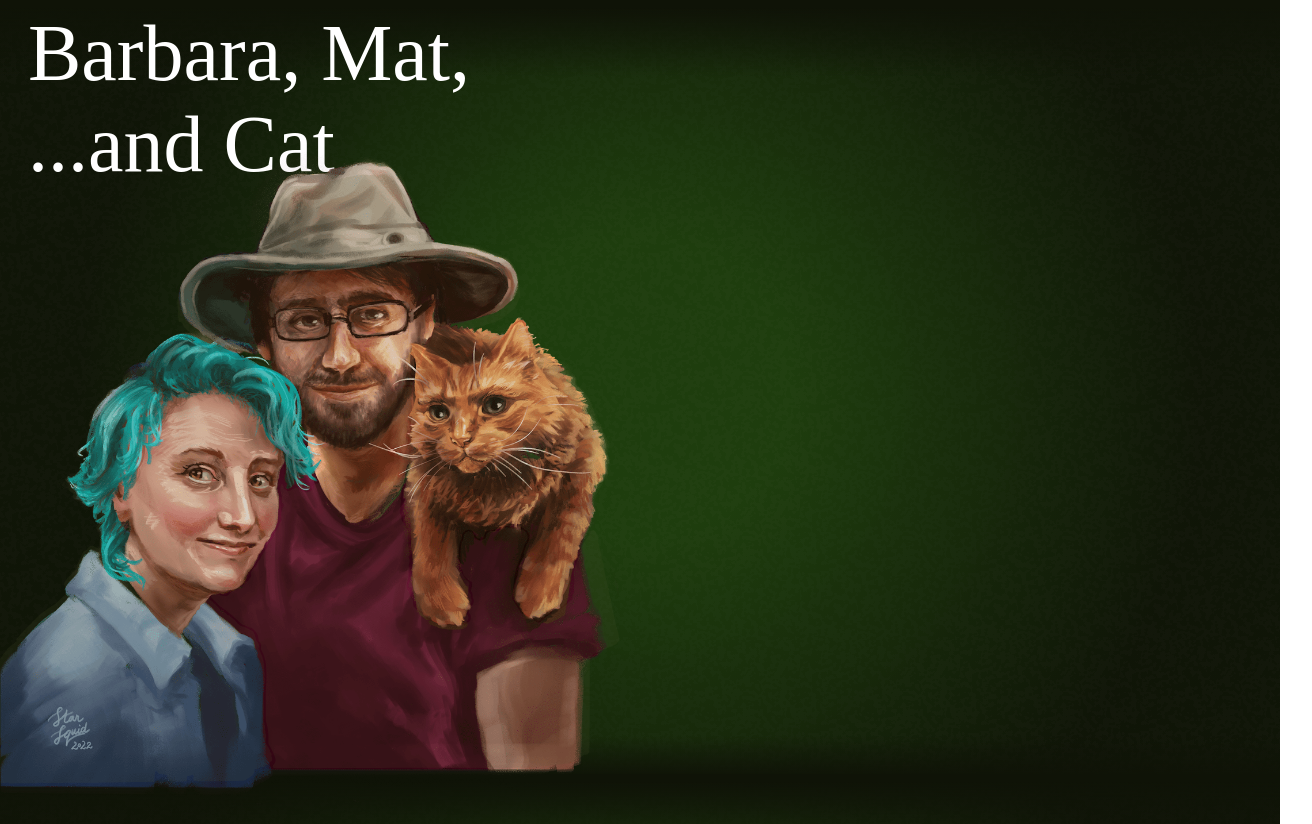
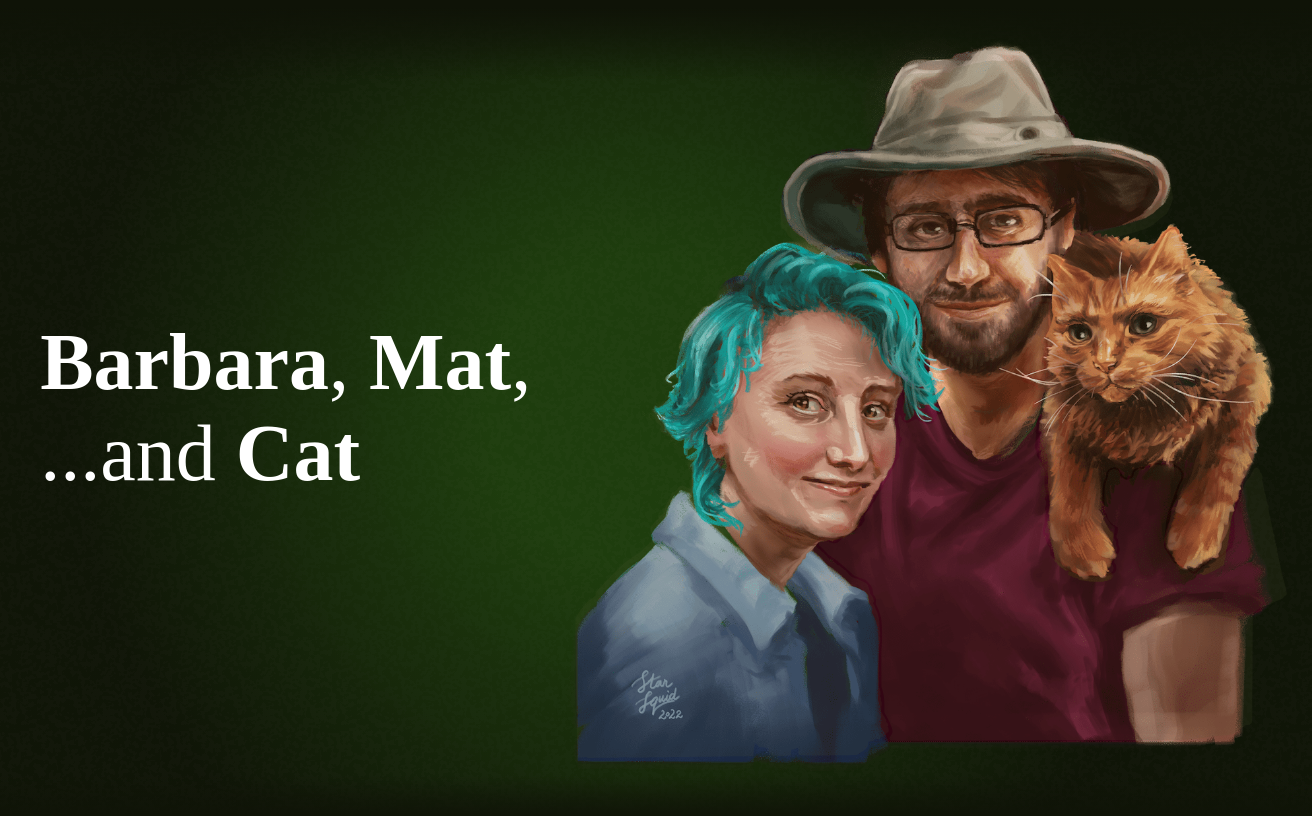
Before and after one commit to Star-Squid/mb-malta-staging, a Gatsby site: page / in a window 1280 px wide. Shown: the whole page, 1312 px wide, since content can reach past the window. Built offline with nearby package versions, Linux system fonts and the light colour scheme; Gatsby itself is replaced by a stand-in of ours; a web font is replaced by a local one.

Commit message:
about to mess with icons

```diff
--- a/src/pages/index.js
+++ b/src/pages/index.js
@@ -4,7 +4,7 @@
 
 const IndexPage = () => {
   return (
-    <main styleName="container w-full h-full">
+    <div className="container w-full h-full">
       <div styleName="title">
         <div styleName="words">
           <a href="https://star-squid.github.io/">&nbsp;Barbara</a>,&nbsp;
@@ -18,7 +18,7 @@
       {/* <img src="../assets/mbandc.png" alt="yay"></img>
     <img src={grain} alt="nope"></img> */}
 
-      <div id="image-group" className="image-group">
+      <div className="image-group">
         <img src={Hero} alt="Portrait of Barbara, Mat, and Cat" />
 
         <svg
@@ -904,7 +904,7 @@
           </g>
         </svg>
       </div>
-    </main>
+    </div>
   );
 };
 
--- a/src/styles/404.scss
+++ b/src/styles/404.scss
@@ -1,14 +1,14 @@
 @import "./barbara-vars";
-@import "./boxsizing";
+@import "./reset";
 
 
 
   body {
     height: 100vh;
     width: 100vw;
-    font-family: $base-fontfamily;
+    font-family: $base-font;
     color: $white;
-    font-size: $medium-fontsize;
+    font-size: $base-fontsize;
     text-align: justify;
     text-justify: inter-word;
     width: 100vw;
@@ -32,7 +32,7 @@
   }
 
   a {
-    color: $blue;
+    color: $accent;
     font-weight: bolder;
     transition: all 0.2s ease-in-out;
   }
@@ -45,7 +45,7 @@
   h1 {
     font-family: "Unica One", cursive;
     color: $white;
-    font-size: calc($medium-fontsize + 8vmin);
+    font-size: calc($base-fontsize + 8vmin);
     margin: 0px;
     padding: 0px 0px 10px 0px;
     font-weight: 800;
@@ -54,7 +54,7 @@
 
   h2 {
     font-family: "Unica One", cursive;
-    font-size: calc($medium-fontsize + 3vmin);
+    font-size: calc($base-fontsize + 3vmin);
     margin: 0px;
     padding: 0px;
     color: $almostwhite;
--- a/src/styles/_barbara-vars.scss
+++ b/src/styles/_barbara-vars.scss
@@ -1,9 +1,9 @@
   @import url('https://fonts.googleapis.com/css2?family=PT+Sans:ital,wght@0,400;0,700;1,400;1,700&family=Unica+One&display=swap');
 
 
-    $medium-fontsize: clamp(1rem, 2vmin, 2rem);
+    $base-fontsize: clamp(1rem, 2vmin, 2rem);
 
-    $base-fontfamily: "PT Sans", sans-serif;
+    $base-font: "PT Sans", sans-serif;
     $fancy-fontfamily: "Unica One", cursive;
 
     $background-img: url("../assets/keyboard.webp");
@@ -24,3 +24,6 @@
 
     $scrollbar-bg: #212121;
     $scrollthumb-bg: #cccccc;
+
+    $link: $accent;
+    $link-hover: $almostwhite;
--- a/src/styles/_entry-vars.scss
+++ b/src/styles/_entry-vars.scss
@@ -1,9 +1,9 @@
 @import url("https://fonts.googleapis.com/css2?family=Mr+Bedfort&display=swap");
 
-$medium-fontsize: clamp(1rem, 2vmin, 2rem);
+$base-fontsize: clamp(1rem, 2vmin, 2rem);
 $header-fontsize: clamp(3rem, 11vmin, 5rem);
 
-$base-fontfamily: "PT Sans", sans-serif;
+$base-font: "PT Sans", sans-serif;
 $fancy-fontfamily: "Mr Bedfort", cursive;
 
 $background-stack: linear-gradient(
@@ -19,12 +19,16 @@
 $transparent: rgba(1, 1, 1, 0);
 $white: #ffffff;
 $almostwhite: #cccccc;
-
 $black: #1c1618;
 $dark: #212121;
 $halfdark: #212121e1;
 $medium: #3e3e3e;
 $halfmedium: #3e3e3ecc;
 
-$scrollbar-bg: #212121;
-$scrollthumb-bg: #cccccc;
+$accent: #b9bf4d;
+
+$scrollbar-bg: $dark;
+$scrollthumb-bg: $medium;
+
+$link: $white;
+$link-hover: $accent;
--- a/src/styles/_link.scss
+++ b/src/styles/_link.scss
@@ -1,9 +1,20 @@
+
+  @mixin link($link, $link-hover) {
     a {
         text-decoration: none;
-    color: #fff;
+        color: $link;
+        font-weight: bold;
+        transition: all 0.2s ease-in-out;
       }
 
       a:hover,
       a:active {
-    color: #b9bf4d;
+        color: $link-hover;
       }
+
+      a:focus{
+        color: $link-hover;
+        border: dashed transparentize($link, 0.2) thin;
+      }
+
+  }
--- a/src/styles/_scrollbar.scss
+++ b/src/styles/_scrollbar.scss
@@ -1,5 +1,6 @@
 
-body{
+  @mixin scrollbar($scrollthumb-bg, $scrollbar-bg) {
+    body{
     scrollbar-width: thin;
     scrollbar-color: $scrollthumb-bg $scrollbar-bg;
 }
@@ -14,3 +15,4 @@
     border-radius: 6px;
     border: 3px solid $scrollbar-bg;
   }
+}
--- a/src/styles/barbara-main.scss
+++ b/src/styles/barbara-main.scss
@@ -1,53 +1,28 @@
 @import "./barbara-vars";
-@import "./boxsizing";
+@import "./reset";
 @import "./scrollbar";
+@import "./link";
+@import "./animations";
 
+@include link($link, $link-hover);
+@include scrollbar($scrollthumb-bg, $scrollbar-bg);
 
   body {
     height: 100vh;
     width: 100vw;
-    font-family: $base-fontfamily;
+    font-family: $base-font;
     color: $white;
-    font-size: $medium-fontsize;
+    font-size: $base-fontsize;
     text-align: justify;
     text-justify: inter-word;
-    width: 100vw;
-    height: 100vh;
     background-color: $dark;
-    // scrollbar-width: thin;
-    // scrollbar-color: $scrollthumb-bg $scrollbar-bg;
     overflow-x: hidden;
   }
 
-//   body::-webkit-scrollbar {
-//     width: 11px;
-//   }
-//   body::-webkit-scrollbar-track {
-//     background: $scrollbar-bg;
-//   }
-//   body::-webkit-scrollbar-thumb {
-//     background-color: $scrollthumb-bg;
-//     border-radius: 6px;
-//     border: 3px solid $scrollbar-bg;
-//   }
-
-
-
-  a {
-    color: $blue;
-    font-weight: bolder;
-    transition: all 0.2s ease-in-out;
-  }
-  a:hover,
-  a:active,
-  a:focus {
-    color: $almostwhite;
-  }
-
   h1 {
-    font-family: "Unica One", cursive;
+    font-family: $base-font;
     color: $white;
-    font-size: calc($medium-fontsize + 8vmin);
+    font-size: calc($base-fontsize + 8vmin);
     margin: 0px;
     padding: 0px 0px 10px 0px;
     font-weight: 800;
@@ -56,7 +31,7 @@
 
   h2 {
     font-family: "Unica One", cursive;
-    font-size: calc($medium-fontsize + 3vmin);
+    font-size: calc($base-fontsize + 3vmin);
     margin: 0px;
     padding: 0px;
     color: $almostwhite;
@@ -72,7 +47,7 @@
   h3 {
     font-family: "Unica One", cursive;
     color: $almostwhite;
-    font-size: calc($medium-fontsize + 1vmin);
+    font-size: calc($base-fontsize + 1vmin);
     padding: 0px;
     font-weight: 800;
     margin: 0px;
--- a/src/styles/entry-main.scss
+++ b/src/styles/entry-main.scss
@@ -1,8 +1,8 @@
-
-@import "./boxsizing";
+@import "./reset";
 @import "./layoutcomponents";
 @import "./link";
 @import "./entry-vars";
+@import "./scrollbar";
 
 body {
   background: $dark;
@@ -14,15 +14,8 @@
   overflow-x: hidden;
 }
 
-// a {
-//   text-decoration: none;
-//   color: #fff;
-// }
-
-// a:hover,
-// a:active {
-//   color: #b9bf4d;
-// }
+@include link($link, $link-hover);
+@include scrollbar($scrollthumb-bg, $scrollbar-bg);
 
 .container {
   display: flex;
@@ -41,22 +34,24 @@
 }
 
 .image-group {
-  width: 45vmax;
-  height: 45vmax;
+  width: 90vmin;
+  height: 90vmin;
   aspect-ratio: 1 / 1;
   position: relative;
 }
 
 .image-group img,
 .image-group svg {
-  width: 45vmax;
-  height: 45vmax;
+  width: 90vmin;
+  height: 90vmin;
+
   aspect-ratio: 1 / 1;
   position: absolute;
+
   bottom: 0;
   right: 0;
 
-  transform: scale(1.2);
+  transform: scale(1.1);
 }
 
 .image-group svg {
--- a/src/styles/mateusz-main.scss
+++ b/src/styles/mateusz-main.scss
@@ -1,4 +1,4 @@
-@import "./boxsizing";
+@import "./reset";
 @import "./layoutcomponents";
 
 // .container{
```
Also changed, not shown: src/styles/_reset.scss (renamed from src/styles/_boxsizing.scss). Lines whose indentation alone changed are shown as unchanged.
